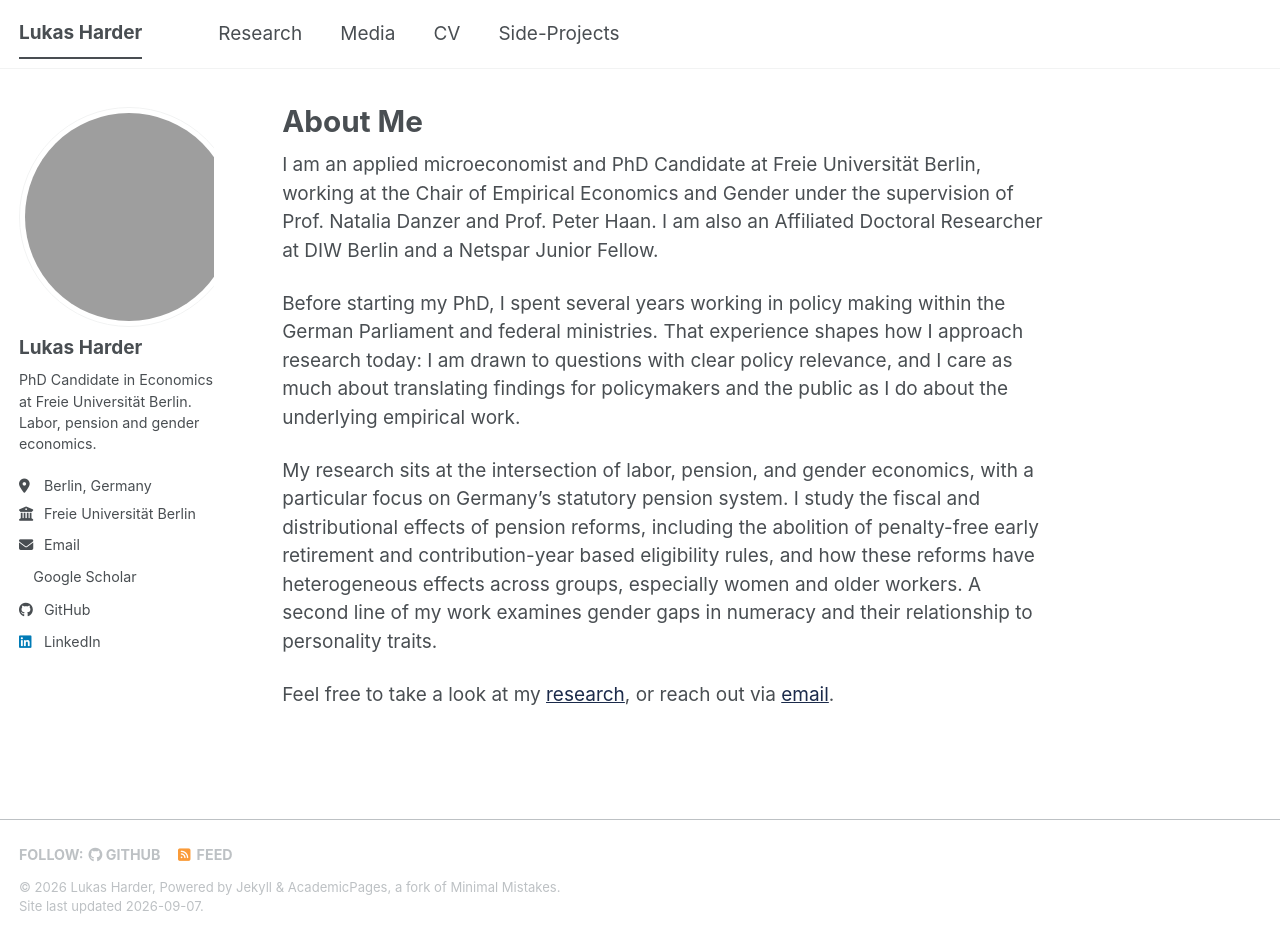
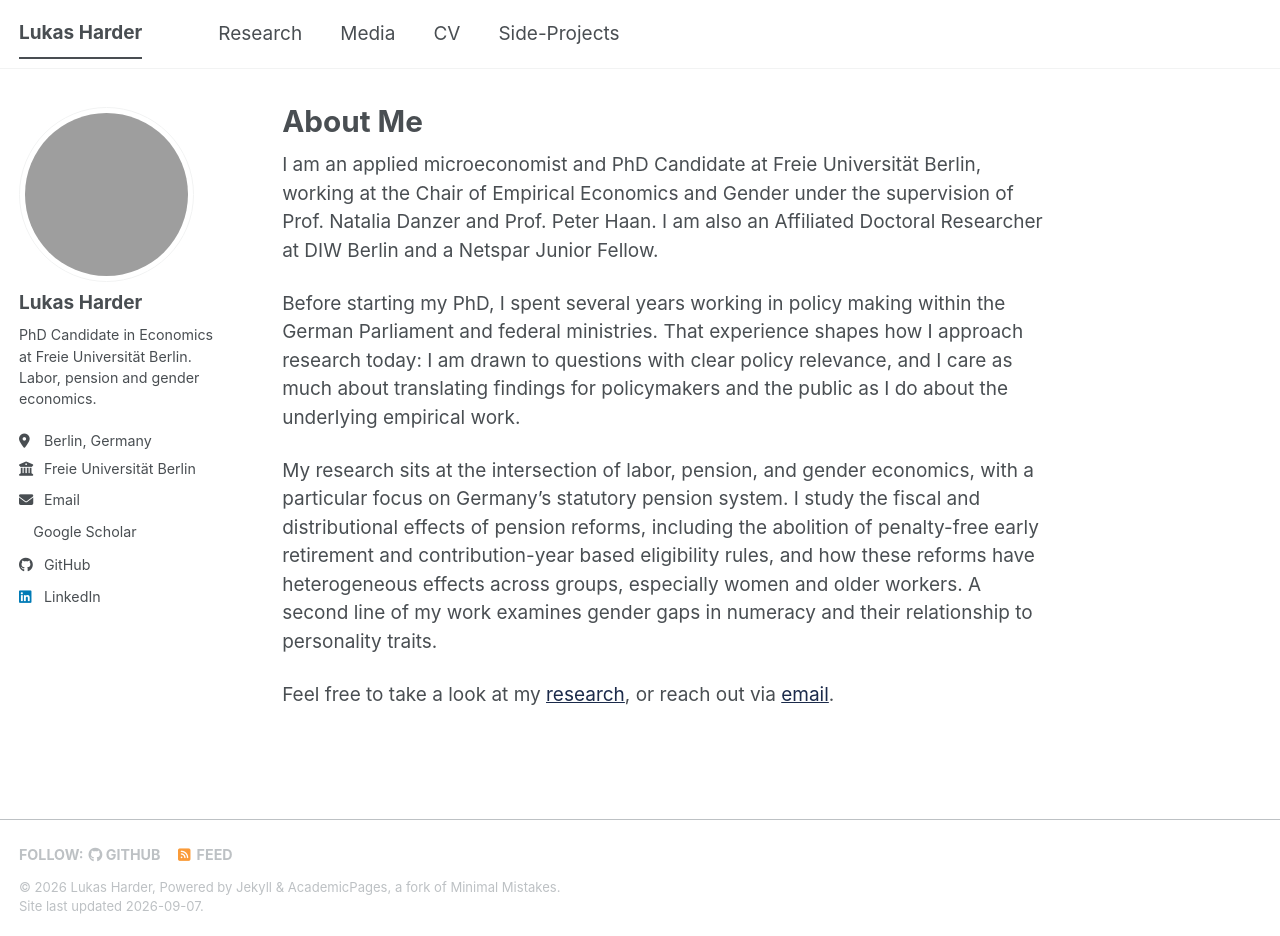
Before and after one commit to lukasharder/lukasharder.github.io, a Jekyll site: the page built from _pages/about.md, in a window 1280 px wide and 936 px high. Built offline with Jekyll 4.4.1, drawn with Linux system fonts in a browser that asks for light colours; a style sheet for code colours, icons or effects is not loaded.

Commit message:
Reduce avatar image size for larger screens

```diff
--- a/assets/css/main.scss
+++ b/assets/css/main.scss
@@ -56,9 +56,9 @@
 
 @media (min-width: 1024px) {
   .author__avatar img {
-    max-width: 220px !important;
-    width: 220px;
-    height: 220px;
+    max-width: 175px !important;
+    width: 175px;
+    height: 175px;
   }
 }
 
```
